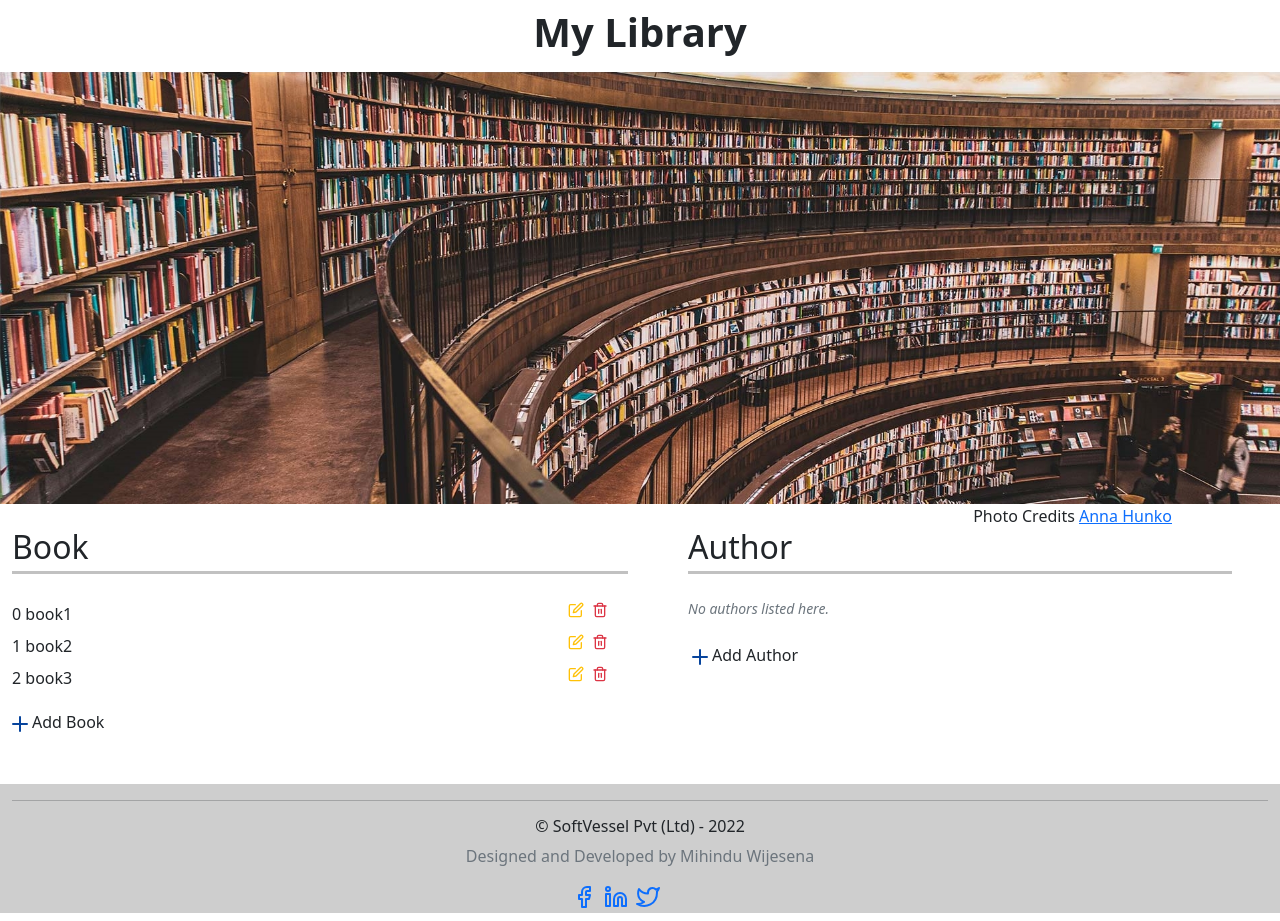
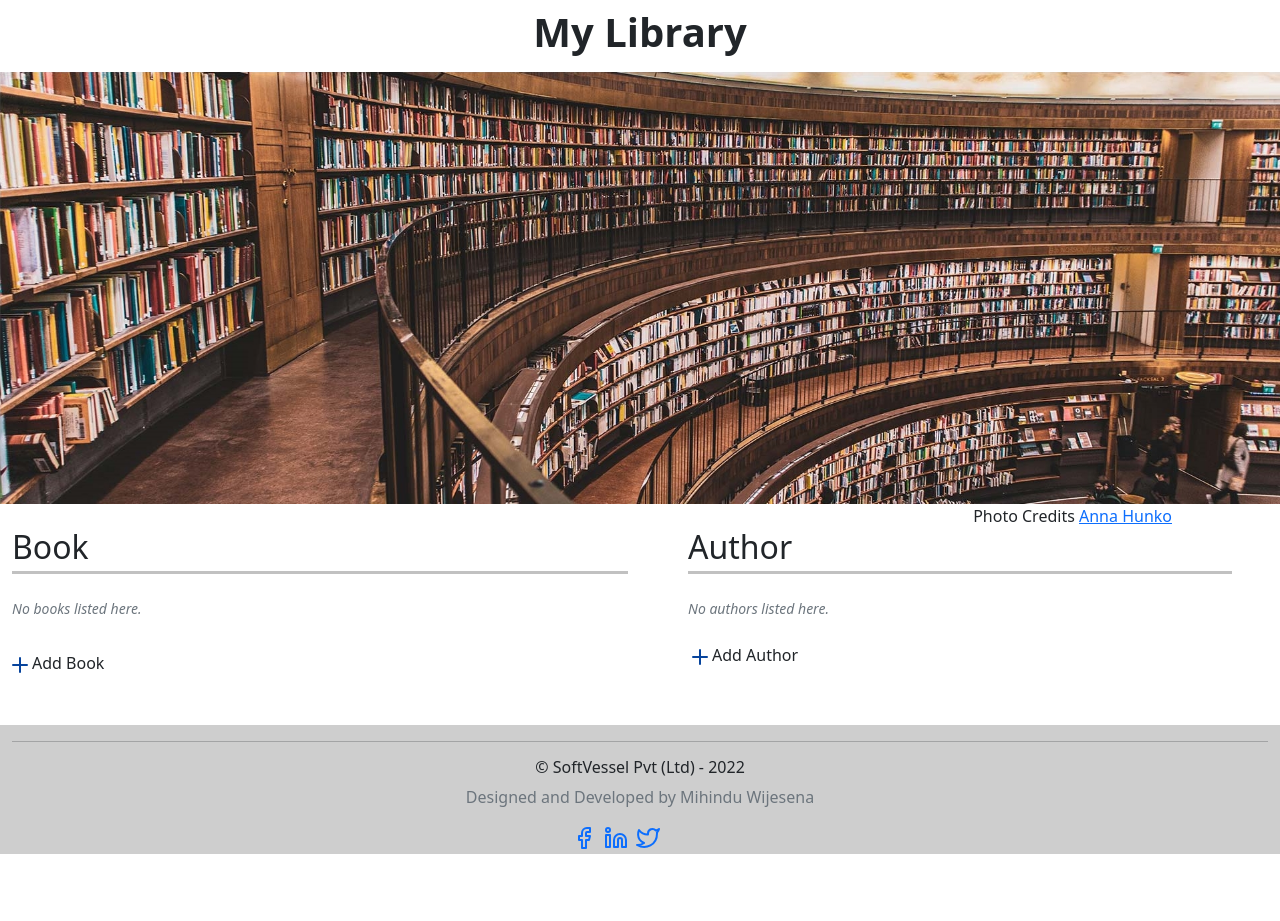
Before and after one commit to mihiHarshana/lib-individual, a React (Create React App) app: page / in a window 1280 px wide. After the commit the page ends 862 px from the top, so only its background shows below. Built offline with nearby package versions, Linux system fonts and the light colour scheme.

Commit message:
Add no authors component

```diff
--- a/src/components/books/BookSection.tsx
+++ b/src/components/books/BookSection.tsx
@@ -4,9 +4,18 @@ import BookUx from "./BookUx";
 import AddBook from "./AddBook";
 import {useState} from "react";
 import BookFormUx from "./BookFormUx";
+import {IAuthor, IBook} from "../../LibraryTypes";
 
 const BookSection: React.FC = () => {
   const [isFormVisible, setIsFormVisible] = useState(false);
+  const initBooks: IBook[] = []
+  const [books, setBooks] = useState<IBook[]>(initBooks);
+
+  const handleCreateBook = (newBook: IBook) => {
+    const allBooks: IBook[] = books.slice();
+    allBooks.push(newBook);
+    setBooks(allBooks);
+  }
 
   const  handleOnAddButtonClick = () => {
     setIsFormVisible(true);
@@ -19,7 +28,7 @@ const BookSection: React.FC = () => {
   return (
     <Row>
       <BookTitle />
-      <BookUx />
+      <BookUx books={books} />
       <AddBook onAddClick={handleOnAddButtonClick} />
       <BookFormUx onCloseClick={onHandleCloseClick} isFormVisible={isFormVisible}/>
     </Row>
--- a/src/components/books/BookUx.tsx
+++ b/src/components/books/BookUx.tsx
@@ -6,21 +6,35 @@ import {Plus} from "react-feather";
 import BookFormUx from "./BookFormUx";
 import AddBook from "./AddBook";
 
-const BookUx: React.FC = () => {
+type BookListProps = {
+  books: IBook[];
+/*  onDeleteAuthorClick: (index: number) => void;
+  onEditAuthorClick: (index: number) => void;*/
+}
+
+const BookUx: React.FC<BookListProps> = (props) => {
   const [isFormVisible, setIsFormVisible] = useState(false);
 
-  const books: IBook[] = [
-    {name: "book1", index: 1, price: 100 },
-    {name: "book2", index: 2, price: 200 },
-    {name: "book3", index: 3, price: 300 },
-  ]
 
 
+  const {books } = props;
+
+  const ConditionalComponent = () => {
+    const div = books.length === 0 ?
+      <p className="fst-italic text-muted small mt-0"> No books listed here.</p>
+      : null;
+    return (
+      <React.Fragment>
+        {div}
+      </React.Fragment>
+    )
+  }
 
 
   return (
     <React.Fragment>
       <Row>
+        {ConditionalComponent()}
         <Col xs={12}  className="ms-md-2 ms-1"> {
           books.map((book: IBook, index: number) =>
             <Book book={book} key={index} index={index}/>
```
